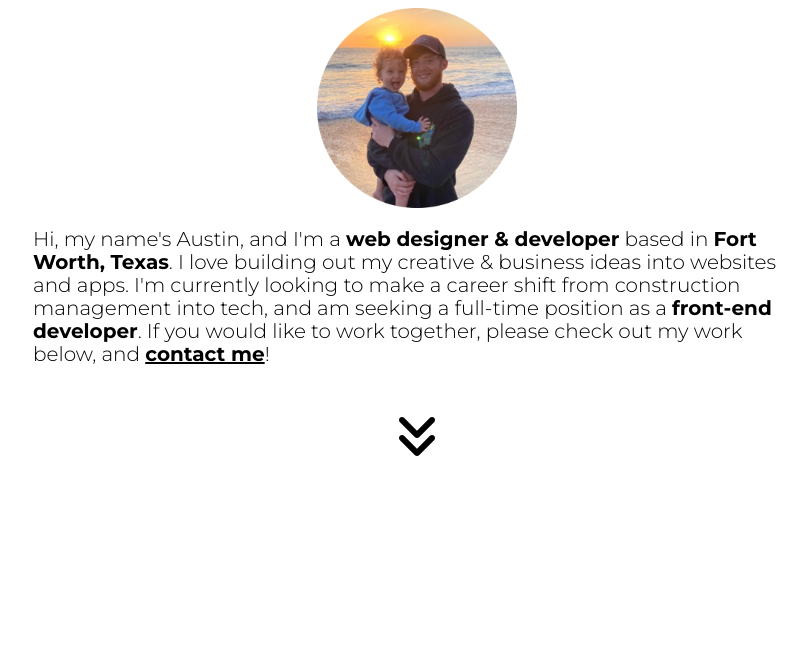
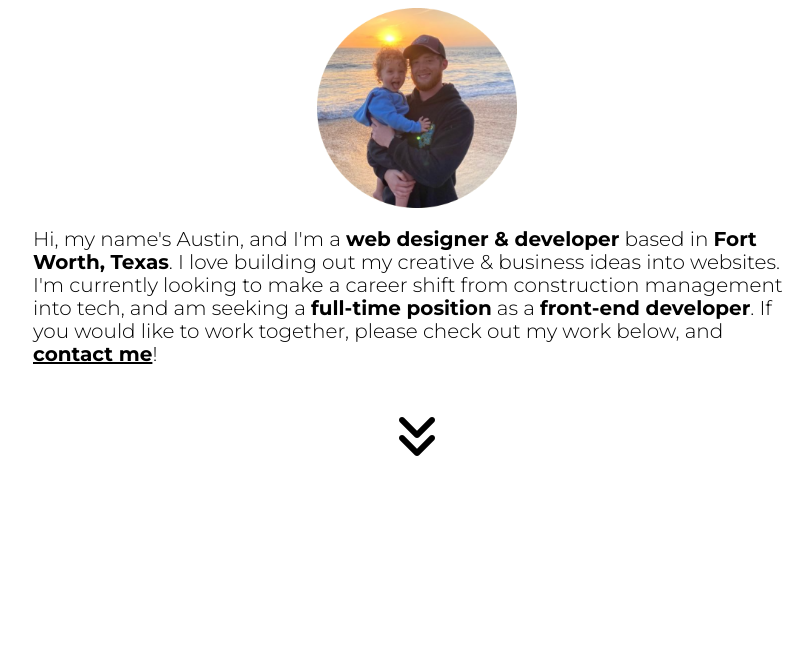
Before and after one commit to arbarnes/arbarnes.com, a plain HTML site: page index.html in a window 1280 px wide. Shown: the part 134-797 px from the top of the page, without its empty margins (223-1033 px from the left). Drawn offline with Linux system fonts and the light colour scheme.

Commit message:
Update index.html

```diff
--- a/index.html
+++ b/index.html
@@ -18,7 +18,7 @@
   <h1>Austin Barnes</h1>
   <img src="img/profile_pic.png" alt="headshot of Austin" class="profilePic">
   <p>
-    Hi, my name's Austin, and I'm a <b>web designer & developer</b> based in <b>Fort Worth, Texas</b>. I love building out my creative & business ideas into websites and apps. I'm currently looking to make a career shift from construction management into tech, and am seeking a full-time position as a <b>front-end developer</b>. If you would like to work together, please check out my work below, and <b><a href="#item6">contact me</a></b>!
+    Hi, my name's Austin, and I'm a <b>web designer & developer</b> based in <b>Fort Worth, Texas</b>. I love building out my creative & business ideas into websites. I'm currently looking to make a career shift from construction management into tech, and am seeking a <b>full-time position</b> as a <b>front-end developer</b>. If you would like to work together, please check out my work below, and <b><a href="#item6">contact me</a></b>!
   </p>
       <!-- <button id="ctaButton"type="button">View my work</button> -->
 
```
